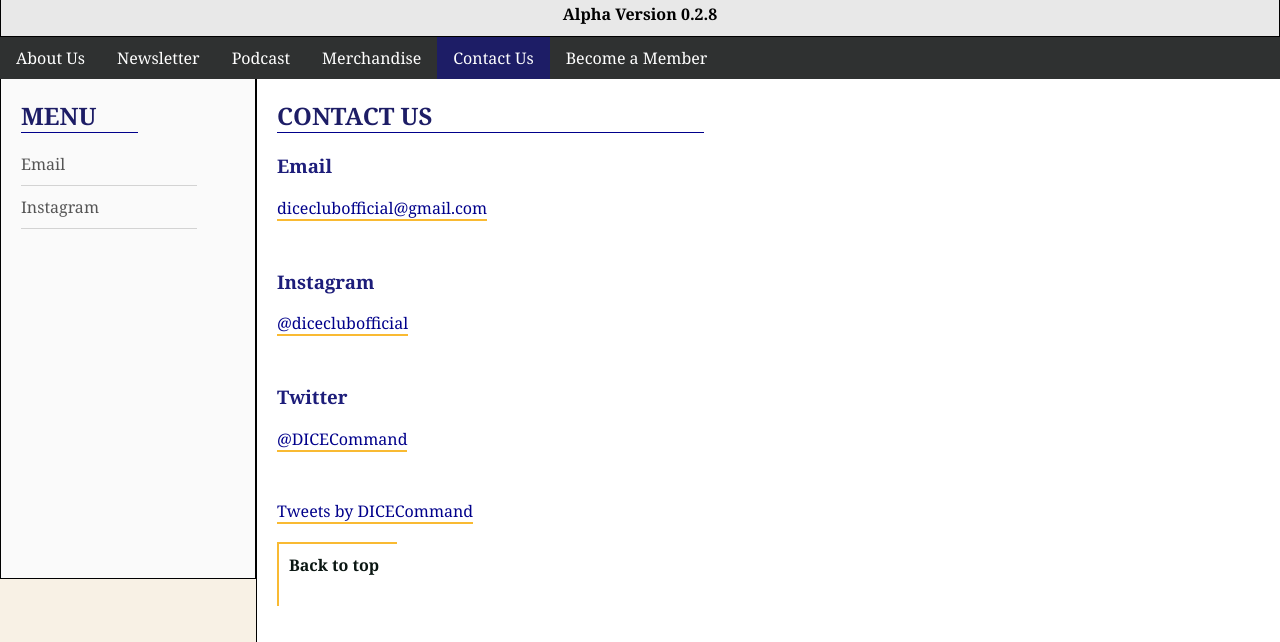
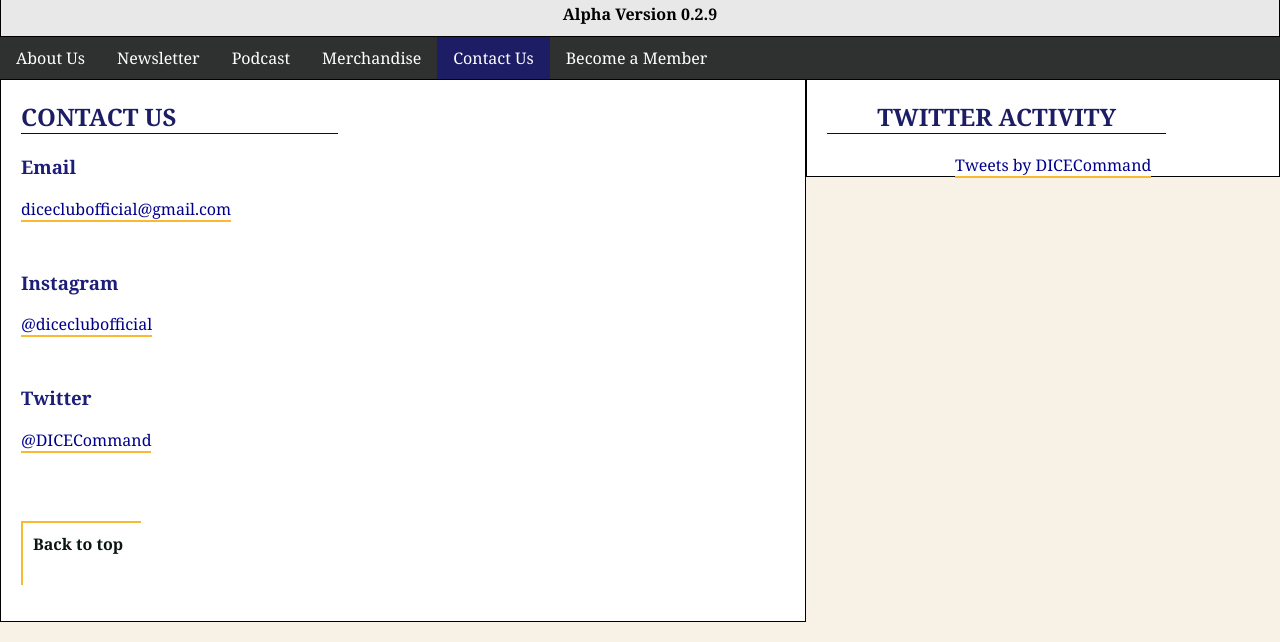
Before and after one commit to diceclubofficial/diceclubofficial.github.io, a plain HTML site: page contact.html in a window 1280 px wide. Shown: the part 228-870 px from the top of the page. Drawn offline with Linux system fonts and the light colour scheme.

Commit message:
0.2.9; Moved Twitter Widget to right side menu; Cleaned up borders

```diff
--- a/contact.html
+++ b/contact.html
@@ -11,7 +11,7 @@
   <div class="header" id="top">
     <a href="index.html">
       <img src="media/widelogo.png" alt="The DICE Club logo">
-      <p>Alpha Version 0.2.8</p>
+      <p>Alpha Version 0.2.9</p>
     </a>
   </div>
 
@@ -25,15 +25,8 @@
     <a href="memberapp.html">Become a Member</a>
   </div>
 
-  <!-- Menu Column -->
-  <div class="column menu">
-    <h2>Menu</h2>
-    <a href="#email">Email</a>
-    <a href="#insta">Instagram</a>
-  </div>
-
   <!-- Main Column -->
-  <div class="column main main--right">
+  <div class="column main main--with-menu-smaller">
     <h2>Contact Us</h2>
 
     <div class="section" id="email">
@@ -49,8 +42,6 @@
       <a href="https://twitter.com/DICECommand" target="_blank">@DICECommand</a>
     </div>
 
-      <a class="twitter-timeline" data-theme="light" href="https://twitter.com/DICECommand?ref_src=twsrc%5Etfw">Tweets by DICECommand</a> <script async src="https://platform.twitter.com/widgets.js" charset="utf-8"></script>
-
     <!-- Back to Top Button -->
     <a href="#top">
       <div class="back-to-top">
@@ -59,5 +50,10 @@
     </a>
 
   </div>
+
+  <div class="class column widget">
+    <h2>Twitter Activity</h2>
+    <a class="twitter-timeline" data-theme="light" href="https://twitter.com/DICECommand?ref_src=twsrc%5Etfw">Tweets by DICECommand</a> <script async src="https://platform.twitter.com/widgets.js" charset="utf-8"></script>
+  </div>
 </body>
 </html>
--- a/diceclubcss.css
+++ b/diceclubcss.css
@@ -24,7 +24,7 @@ h3, h4 {
 strong {
   color: #0A1612;
 }
-a {
+a:link {
   color: darkblue;
   text-decoration: none;
   border-bottom: 2px solid #F9BA32;
@@ -117,17 +117,30 @@ a:hover {
   padding-right: 150px;
   background-color: white;
 
-  /* border: 1px solid Tomato; */
+  border: 1px solid black;
 }
-.column.main--left {
+.column.main--with-menu-smaller {
   width: 63%;
 }
-.column.main--right {
+.column.main--with-menu {
   width: 80%;
 }
 .column.main--full-size {
   width: 100%;
   padding-right: 40%;
+}
+
+/* Widget */
+.column.widget {
+  width: 37%;
+  background-color: white;
+  text-align: center;
+  box-sizing: border-box;
+  padding-left: 20px;
+  border: 1px solid black;
+}
+.column.widget h2 {
+  width: 75%;
 }
 
 
@@ -136,10 +149,8 @@ a:hover {
   width: 37%;
   background-color: #E8E8E8;
   text-align: center;
+  border: 1px solid black;
   box-sizing: border-box;
-  border-left: 1px solid black;
-  border-right: 1px solid black;
-  border-bottom: 1px solid black;
 }
 .column.staff h2 {
   margin-left: 25%;
@@ -200,9 +211,7 @@ a:hover {
   width: 20%;
   height: 500px;
   background-color: rgb(250, 250, 250);
-  border-left: 1px solid black;
-  border-right: 1px solid black;
-  border-bottom: 1px solid black;
+  border: 1px solid black;
   box-sizing: border-box;
   padding-left: 20px;
 }
```
Also changed, not shown: index.html (+2 -2 lines), memberapp.html (+1 -1 lines), merch.html (+2 -2 lines), newsletter.html (+2 -2 lines), podcast.html (+2 -9 lines), todo.txt.
